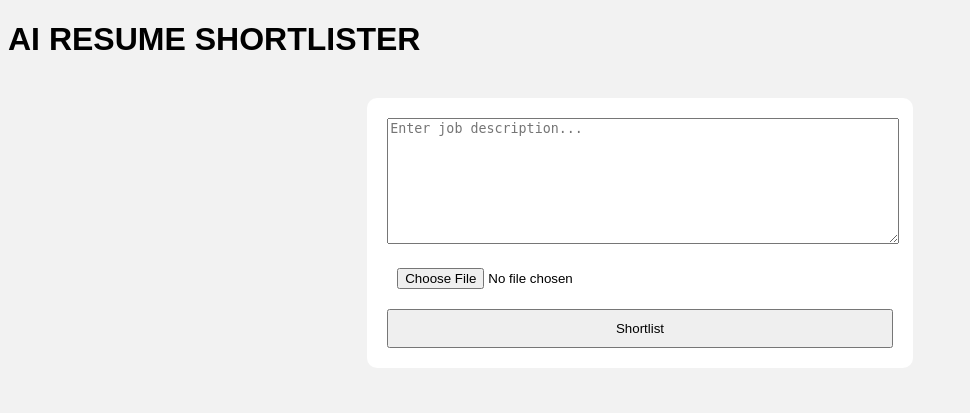
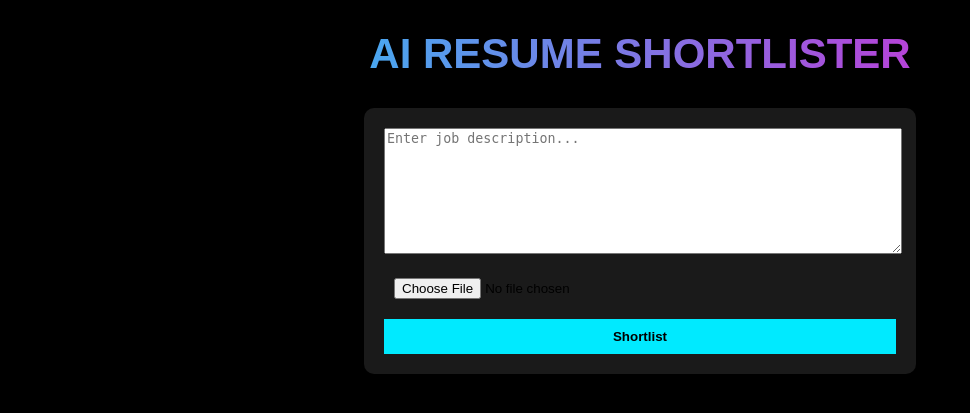
Before and after one commit to govindapasi/ai-resume-shortlist, a Flask app: page / in a window 1280 px wide. Shown: the top 413 px of the page, without its empty margins (0-970 px from the left). Run offline with Flask 3, Linux system fonts and the light colour scheme.

Commit message:
Update style.css

```diff
--- a/static/style.css
+++ b/static/style.css
@@ -1,3 +1,45 @@
-body {font-family: Arial; background: #f2f2f2;}
-.container {width: 40%; margin: auto; background: white; padding:20px; margin-top:40px; border-radius:10px;}
-textarea {width:100%; height:120px;} input, button {width:100%; padding:10px; margin-top:10px;}
+body {
+    font-family: Arial, sans-serif;
+    background: #000000; /* black */
+    margin: 0;
+    padding: 0;
+}
+
+/* Gradient title text */
+.gradient-text {
+    font-size: 42px;
+    font-weight: bold;
+    text-align: center;
+    margin: 30px 0;
+
+    background: linear-gradient(to right, #00eaff, #ff00c8);
+    -webkit-background-clip: text;
+    -webkit-text-fill-color: transparent;
+}
+
+.container {
+    width: 40%;
+    margin: auto;
+    background: #1a1a1a;
+    padding: 20px;
+    border-radius: 10px;
+}
+
+textarea {
+    width: 100%;
+    height: 120px;
+}
+
+input, button {
+    width: 100%;
+    padding: 10px;
+    margin-top: 10px;
+}
+
+button {
+    background: #00eaff;
+    color: black;
+    border: none;
+    cursor: pointer;
+    font-weight: bold;
+}
```
